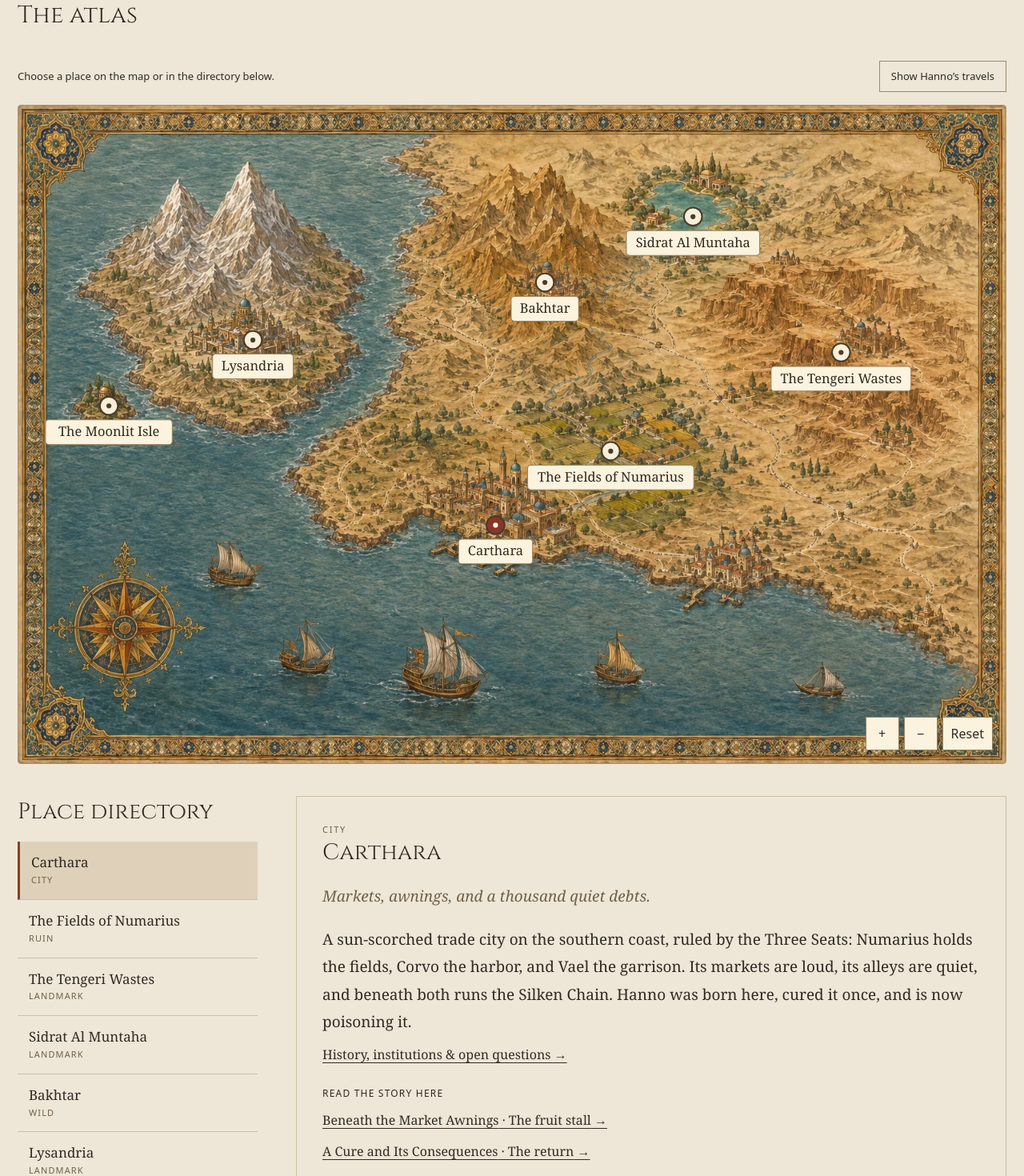
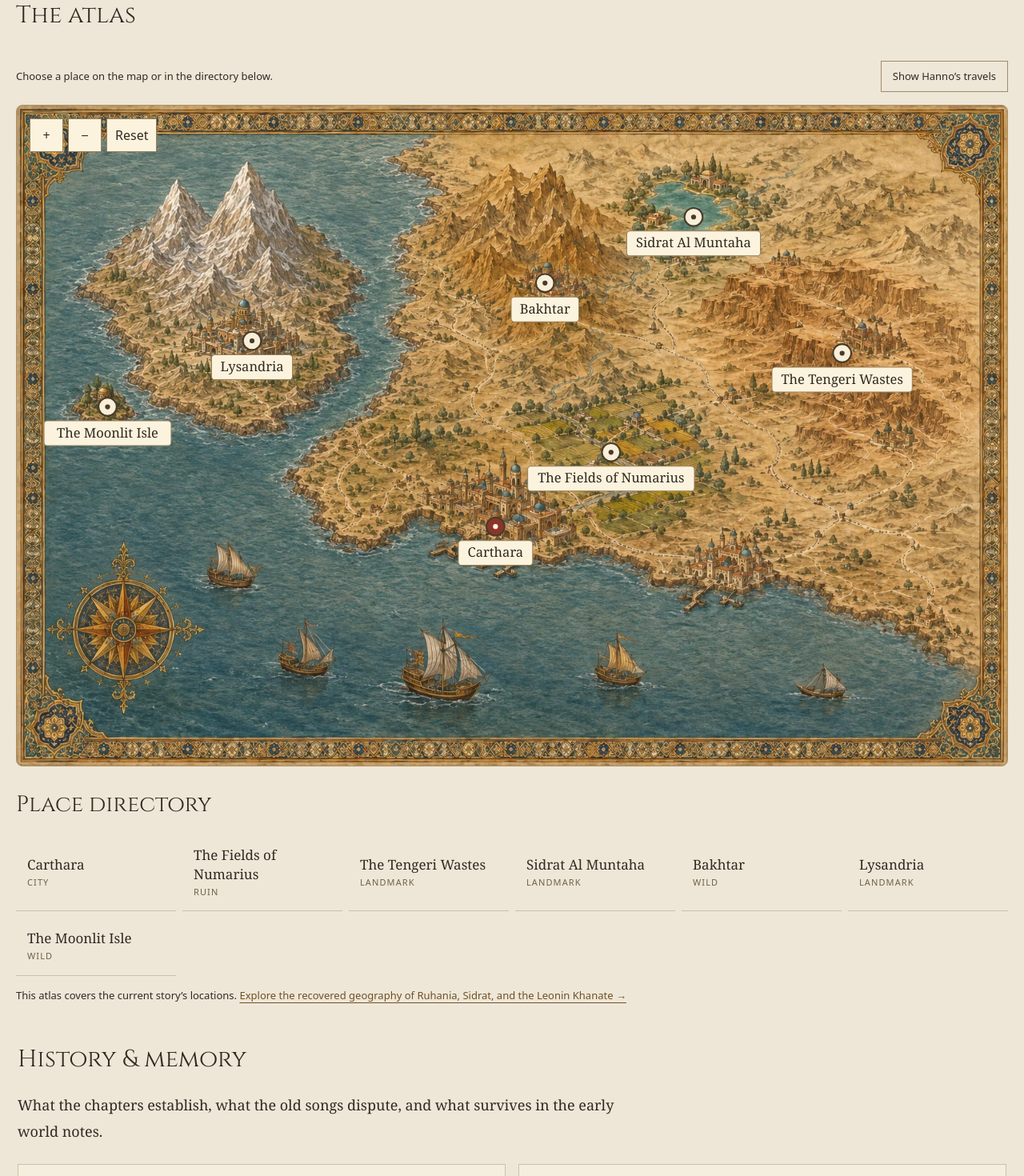
Before and after one commit to Suphian/chronicle, a Next.js app: page /world in a window 1280 px wide. Shown: the part 480-1950 px from the top of the page at 80% size. Built offline with nearby package versions, Linux system fonts and the light colour scheme.

Commit message:
Enlarge the atlas and overlay place details

```diff
--- a/src/app/globals.css
+++ b/src/app/globals.css
@@ -163,25 +163,37 @@ body {
 .world-page { background: #eee7d8; color: #302a22; min-height: 100vh; padding: 120px max(22px, calc((100vw - 1240px) / 2)) 70px; }
 .world-page > h1 { font: clamp(30px, 4vw, 48px)/1.25 var(--font-display); max-width: 900px; margin: 15px 0; }
 .world-intro { font: 19px/1.75 Georgia, serif; max-width: 800px; margin-bottom: 30px; }
+.world-atlas-section { width: min(calc(100vw - 40px), 1760px); position: relative; left: 50%; transform: translateX(-50%); }
 .atlas-toolbar { display: flex; flex-wrap: wrap; align-items: center; justify-content: space-between; gap: 12px; font: 13px/1.6 system-ui, sans-serif; padding: 16px 0; }
 .atlas-toolbar button { border: 1px solid #a08a66; padding: 8px 14px; cursor: pointer; }
-.atlas-map { position: relative; overflow: hidden; background: #bdb097; border: 1px solid #ae9260; border-radius: 4px; }
+.atlas-map { position: relative; overflow: hidden; isolation: isolate; background: #bdb097; border: 1px solid #ae9260; border-radius: 8px; scroll-margin-top: 86px; }
+.atlas-viewport { overflow: auto; }
 .atlas-map svg { width: 100%; display: block; }
 .atlas-pin { cursor: pointer; }
 .atlas-pin:hover rect, .atlas-pin:focus rect { fill: white; stroke: #873f2b; stroke-width: 2; }
-.atlas-controls { position: absolute; right: 16px; bottom: 16px; display: flex; gap: 6px; }
+.atlas-controls { position: absolute; left: 16px; top: 16px; z-index: 2; display: flex; gap: 6px; }
 .atlas-controls button { background: #fcf3df; color: #302a22; border: 1px solid #97825b; min-width: 42px; height: 42px; padding: 0 10px; cursor: pointer; font: 16px system-ui, sans-serif; }
 .atlas-caption { font: 13px/1.6 system-ui, sans-serif; margin-top: 14px; }
-.atlas-directory { display: grid; grid-template-columns: 300px 1fr; gap: 48px; margin-top: 40px; }
+.atlas-directory { margin-top: 28px; }
+.atlas-place-list { display: grid; grid-template-columns: repeat(auto-fit, minmax(190px, 1fr)); gap: 8px; }
 .atlas-directory h2 { font: 28px/1.4 var(--font-display); margin-bottom: 18px; }
 .atlas-directory nav button { width: 100%; text-align: left; padding: 14px; border-bottom: 1px solid #cdbfa7; font: 17px/1.4 Georgia, serif; cursor: pointer; }
 .atlas-directory nav button[aria-pressed="true"] { background: #dfd1b9; border-left: 3px solid #873f2b; }
 .atlas-directory nav button span { display: block; font: 11px/1.8 system-ui, sans-serif; color: #716049; text-transform: uppercase; letter-spacing: .1em; }
-.atlas-detail { border: 1px solid #cdbfa7; padding: 32px; font: 19px/1.8 Georgia, serif; }
+.atlas-detail { position: absolute; z-index: 3; top: 18px; right: 18px; height: calc(100% - 36px); max-height: calc(100svh - 130px); width: min(420px, calc(100% - 40px)); display: flex; flex-direction: column; background: #faf3e6; border: 1px solid #b59b74; border-radius: 6px; box-shadow: -16px 10px 55px #32241445; font: 18px/1.75 Georgia, serif; transform: translateX(calc(100% + 28px)); visibility: hidden; transition: transform 260ms ease, visibility 0s linear 260ms; }
+.atlas-detail[data-open="true"] { transform: translateX(0); visibility: visible; transition-delay: 0s; }
+.atlas-detail-heading { display: flex; flex-shrink: 0; justify-content: space-between; align-items: center; gap: 12px; padding: 18px 24px; border-bottom: 1px solid #d8c8ad; }
+.atlas-detail-heading p { margin: 0; }
+.atlas-detail-heading button { display: flex; align-items: center; gap: 10px; min-height: 44px; padding: 6px 10px; font: 13px/1.4 system-ui, sans-serif; cursor: pointer; }
+.atlas-detail-heading button span { font-size: 26px; line-height: 1; }
+.atlas-detail-body { padding: 24px; min-height: 0; overflow-y: auto; overscroll-behavior: contain; scrollbar-gutter: stable; }
+.atlas-detail h2 { font: clamp(26px, 2.6vw, 34px)/1.2 var(--font-display); margin: 0 0 18px; }
+.atlas-detail :focus-visible, .atlas-directory button:focus-visible, .atlas-controls button:focus-visible { outline: 2px solid #873f2b; outline-offset: 3px; }
 .atlas-detail .atlas-tagline { font-style: italic; color: #716049; margin-bottom: 20px; }
 .atlas-detail h3 { font: 12px/1.6 system-ui, sans-serif; text-transform: uppercase; letter-spacing: .1em; margin-top: 24px; }
 .atlas-detail a { display: block; margin-top: 10px; font-size: 16px; text-decoration: underline; text-underline-offset: 4px; }
-@media (max-width: 700px) { .atlas-directory { grid-template-columns: 1fr; gap: 24px; } .atlas-directory nav { display: flex; overflow-x: auto; align-items: stretch; } .atlas-directory nav h2 { display: none; } .atlas-directory nav button { min-width: 150px; } .atlas-map { overflow-x: auto; } .atlas-map svg { min-width: 680px; } .atlas-detail { padding: 24px; } }
+@media (max-width: 700px) { .world-atlas-section { width: calc(100vw - 24px); } .atlas-place-list { display: flex; overflow-x: auto; align-items: stretch; } .atlas-directory nav button { min-width: 165px; } .atlas-map svg { min-width: 800px; } .atlas-detail { top: 66px; right: 12px; height: calc(100% - 78px); max-height: calc(100svh - 172px); width: min(380px, calc(100% - 36px)); font-size: 16px; } .atlas-detail-heading { padding: 10px 16px; } .atlas-detail-body { padding: 20px; } .atlas-controls { top: 12px; left: 12px; } }
+@media (prefers-reduced-motion: reduce) { .atlas-detail { transition: none; } }
 .site-nav { background: #141413f5; border-bottom: 1px solid #e8dcc422; min-height: 64px; font-family: system-ui, sans-serif; }
 .book-shell { background: #eee7d8; color: #302a22; min-height: 100vh; padding: 100px 28px 80px; }
 .book-layout { max-width: 1220px; margin: auto; display: grid; grid-template-columns: 240px minmax(0, 1fr); gap: 64px; }
--- a/src/app/world/page.tsx
+++ b/src/app/world/page.tsx
@@ -20,7 +20,7 @@ export default async function WorldPage({
       <p className="world-intro">Mountains that remember empires. Cities built on trade and debt. Follow Hanno’s travels, meet the people who live here, and return to the chapter where each place comes alive.</p>
       <ResumeReading />
       <nav className="section-subnav" aria-label="World sections"><a href="#atlas">Atlas</a><a href="#history">History</a><a href="#institutions">Institutions & power</a><a href="#everyday">Everyday life</a><Link href="/codex#substance">Beliefs, substances & artifacts</Link></nav>
-      <section id="atlas" className="section-block"><h2>The atlas</h2>
+      <section id="atlas" className="section-block world-atlas-section"><h2>The atlas</h2>
       <WorldAtlas key={typeof at === "string" ? at : "default"} initialAt={typeof at === "string" ? at : undefined} />
       </section>
       <section id="history" className="section-block"><h2>History & memory</h2><p>What the chapters establish, what the old songs dispute, and what survives in the early world notes.</p><div className="notebook-cards"><Link href="/library/history/current-timeline"><h3>A relative history of the world</h3><p>Events, legendary accounts, and gaps in the chronology →</p></Link><Link href="/library/geography-reconciliation"><h3>The wider world recovered</h3><p>Ruhania, the seven lakes, and the fragmented Khanate →</p></Link></div></section>
--- a/src/components/WorldAtlas.tsx
+++ b/src/components/WorldAtlas.tsx
@@ -1,23 +1,48 @@
 "use client";
 
 import Link from "next/link";
-import { useRef, useState } from "react";
+import { useEffect, useRef, useState } from "react";
 import { world, worldById } from "@/content/world";
 import { getChapter } from "@/content/chapters";
 
 export function WorldAtlas({ initialAt }: { initialAt?: string }) {
   const [selected, setSelected] = useState(initialAt && worldById[initialAt] ? initialAt : "carthara");
+  const [panelOpen, setPanelOpen] = useState(Boolean(initialAt && worldById[initialAt]));
   const [view, setView] = useState({ x: 0, y: 0, k: 1 });
   const [route, setRoute] = useState(false);
   const svg = useRef<SVGSVGElement>(null);
+  const stage = useRef<HTMLDivElement>(null);
+  const closeButton = useRef<HTMLButtonElement>(null);
+  const opener = useRef<HTMLElement | SVGElement | null>(null);
   const drag = useRef<{ x: number; y: number; vx: number; vy: number } | null>(null);
   const place = worldById[selected];
-  const pick = (id: string) => {
+  const pick = (id: string, trigger: HTMLElement | SVGElement) => {
+    opener.current = trigger;
     setSelected(id);
+    setPanelOpen(true);
     const url = new URL(window.location.href);
     url.searchParams.set("at", id);
     window.history.replaceState(null, "", url);
+    stage.current?.scrollIntoView({ block: "start", behavior: window.matchMedia("(prefers-reduced-motion: reduce)").matches ? "instant" : "smooth" });
+    // Also focus when choosing the already-open location again.
+    requestAnimationFrame(() => closeButton.current?.focus({ preventScroll: true }));
   };
+  const close = () => {
+    setPanelOpen(false);
+    const url = new URL(window.location.href);
+    url.searchParams.delete("at");
+    window.history.replaceState(null, "", url);
+    const trigger = opener.current ?? svg.current?.querySelector<SVGElement>(`[data-place="${selected}"]`);
+    trigger?.focus({ preventScroll: trigger instanceof SVGElement });
+  };
+  useEffect(() => {
+    if (panelOpen && opener.current) closeButton.current?.focus({ preventScroll: true });
+  }, [panelOpen, selected]);
+  useEffect(() => {
+    if (!initialAt || !worldById[initialAt]) return;
+    const frame = requestAnimationFrame(() => stage.current?.scrollIntoView({ block: "start", behavior: "instant" }));
+    return () => cancelAnimationFrame(frame);
+  }, [initialAt]);
   const zoom = (factor: number) => setView((v) => {
     const k = Math.min(3, Math.max(1, v.k * factor));
     return { x: 600 - ((600 - v.x) / v.k) * k, y: 400 - ((400 - v.y) / v.k) * k, k };
@@ -26,21 +51,22 @@ export function WorldAtlas({ initialAt }: { initialAt?: string }) {
     const matrix = svg.current?.getScreenCTM();
     return matrix ? new DOMPoint(x, y).matrixTransform(matrix.inverse()) : new DOMPoint(x, y);
   };
-  return <div className="atlas">
+  return <div className="atlas" onKeyDown={(event) => { if (panelOpen && event.key === "Escape") { event.preventDefault(); close(); } }}>
     <div className="atlas-toolbar">
       <p>Choose a place on the map or in the directory below.</p>
       <button aria-pressed={route} onClick={() => setRoute(!route)}>{route ? "Hide" : "Show"} Hanno’s travels</button>
     </div>
-    <div className="atlas-map">
-      <svg ref={svg} viewBox="0 0 1200 800" role="group" aria-label="Map of the Chronicle" style={{ touchAction: view.k > 1 ? "none" : "pan-y" }}
+    <div ref={stage} className="atlas-map">
+      <div className="atlas-viewport">
+      <svg ref={svg} viewBox="0 0 1200 800" role="group" aria-label="Map of the Chronicle" style={{ touchAction: view.k > 1 ? "none" : "pan-x pan-y" }}
         onPointerDown={(e) => { if (view.k === 1 || (e.target as Element).closest('[role="button"]')) return; const p = point(e.clientX, e.clientY); drag.current = { x: p.x, y: p.y, vx: view.x, vy: view.y }; e.currentTarget.setPointerCapture(e.pointerId); }}
         onPointerMove={(e) => { if (!drag.current) return; const p = point(e.clientX, e.clientY); setView((v) => ({ ...v, x: drag.current!.vx + p.x - drag.current!.x, y: drag.current!.vy + p.y - drag.current!.y })); }}
         onPointerUp={() => { drag.current = null; }} onPointerCancel={() => { drag.current = null; }}>
         <g transform={`translate(${view.x} ${view.y}) scale(${view.k})`}>
           <image href="/images/world/atlas-island-v2.webp" width="1200" height="800" />
           {route && <path d={`M ${["carthara", "tengeri-wastes", "sidrat-al-muntaha", "lysandria"].map((id) => `${worldById[id].x},${worldById[id].y}`).join(" L ")}`} fill="none" stroke="#852f23" strokeWidth={3 / view.k} strokeDasharray="8 6" />}
-          {world.map((location) => <g key={location.id} role="button" tabIndex={0} aria-label={`Explore ${location.name}`} aria-pressed={selected === location.id}
-            onClick={() => pick(location.id)} onKeyDown={(e) => { if (e.key === "Enter" || e.key === " ") { e.preventDefault(); pick(location.id); } }}
+          {world.map((location) => <g key={location.id} role="button" tabIndex={0} data-place={location.id} aria-label={`Explore ${location.name}`} aria-pressed={panelOpen && selected === location.id} aria-expanded={panelOpen && selected === location.id} aria-controls="atlas-place-details"
+            onClick={(e) => pick(location.id, e.currentTarget)} onKeyDown={(e) => { if (e.key === "Enter" || e.key === " ") { e.preventDefault(); pick(location.id, e.currentTarget); } }}
             transform={`translate(${location.x} ${location.y}) scale(${1 / view.k})`} className="atlas-pin">
             <circle r="11" fill={selected === location.id ? "#893529" : "#f9efd9"} stroke="#493b28" strokeWidth="2" />
             <circle r="3" fill={selected === location.id ? "#fff4df" : "#493b28"} />
@@ -49,22 +75,26 @@ export function WorldAtlas({ initialAt }: { initialAt?: string }) {
           </g>)}
         </g>
       </svg>
+      </div>
       <div className="atlas-controls">
         <button onClick={() => zoom(1.4)} aria-label="Zoom in">+</button>
         <button onClick={() => zoom(1 / 1.4)} aria-label="Zoom out">−</button>
         <button onClick={() => setView({ x: 0, y: 0, k: 1 })}>Reset</button>
       </div>
+      <section id="atlas-place-details" className="atlas-detail" data-open={panelOpen} aria-labelledby="atlas-place-title" aria-hidden={!panelOpen} inert={!panelOpen}>
+        <div className="atlas-detail-heading"><p className="book-eyebrow">{place.type}</p><button ref={closeButton} onClick={close} aria-label="Close place details">Close <span aria-hidden="true">×</span></button></div>
+        <div className="atlas-detail-body" key={selected}>
+          <h2 id="atlas-place-title">{place.name}</h2>
+          <p className="atlas-tagline">{place.tagline}</p><p>{place.description}</p>
+          <Link href={`/library/places/${place.id}`}>History, institutions & open questions →</Link>
+          <h3>Read the story here</h3>
+          {place.appearsIn?.map((ref, i) => { const chapter = getChapter(ref.chapter); return chapter && <Link key={i} href={`/chapters/${chapter.slug}${ref.scene ? `?scene=${ref.scene}` : ""}`}>{chapter.title}{ref.label ? ` · ${ref.label}` : ""} →</Link>; })}
+        </div>
+      </section>
     </div>
     {route && <p className="atlas-caption">Hanno’s travels: Carthara → Tengeri Wastes → Sidrat Al Muntaha → Lysandria. The line shows narrative order, not exact roads.</p>}
     <div className="atlas-directory">
-      <nav aria-label="Places"><h2>Place directory</h2>{world.map((location) => <button key={location.id} aria-pressed={selected === location.id} onClick={() => pick(location.id)}>{location.name}<span>{location.type}</span></button>)}</nav>
-      <section className="atlas-detail" aria-live="polite" aria-atomic="true">
-        <p className="book-eyebrow">{place.type}</p><h2>{place.name}</h2>
-        <p className="atlas-tagline">{place.tagline}</p><p>{place.description}</p>
-        <Link href={`/library/places/${place.id}`}>History, institutions & open questions →</Link>
-        <h3>Read the story here</h3>
-        {place.appearsIn?.map((ref, i) => { const chapter = getChapter(ref.chapter); return chapter && <Link key={i} href={`/chapters/${chapter.slug}${ref.scene ? `?scene=${ref.scene}` : ""}`}>{chapter.title}{ref.label ? ` · ${ref.label}` : ""} →</Link>; })}
-      </section>
+      <nav aria-label="Places"><h2>Place directory</h2><div className="atlas-place-list">{world.map((location) => <button key={location.id} aria-pressed={panelOpen && selected === location.id} aria-expanded={panelOpen && selected === location.id} aria-controls="atlas-place-details" onClick={(e) => pick(location.id, e.currentTarget)}>{location.name}<span>{location.type}</span></button>)}</div></nav>
     </div>
     <p className="atlas-caption">This atlas covers the current story’s locations. <Link className="book-location" href="/library/geography-reconciliation">Explore the recovered geography of Ruhania, Sidrat, and the Leonin Khanate →</Link></p>
   </div>;
```
